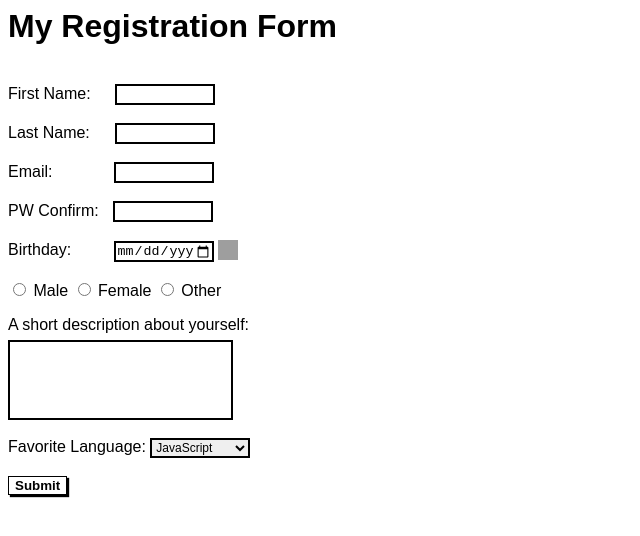
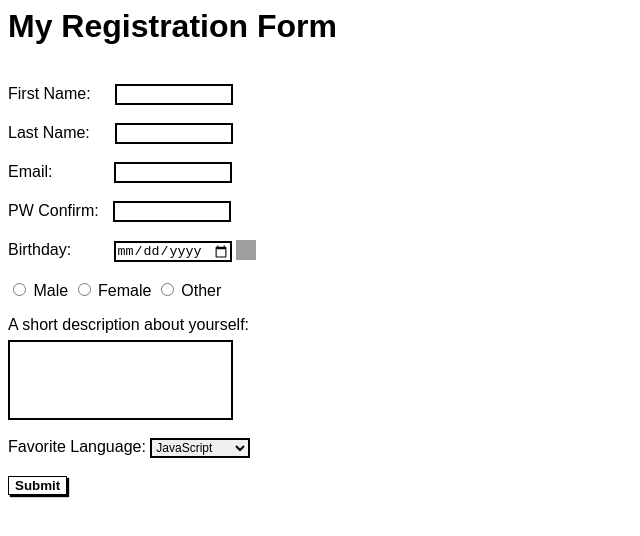
Before and after one commit to megan32/reg_form_practice, a plain HTML site: page index.html in a window 1280 px wide. Shown: the whole page, without its empty margins (0-640 px from the left). Drawn offline with Linux system fonts and the light colour scheme; grey boxes are pictures that could not be loaded.

Commit message:
Update index.html

```diff
--- a/index.html
+++ b/index.html
@@ -20,11 +20,11 @@
   <body>
     <form >
       <h1> My Registration Form </h1> <br>
-      <label> First Name: <input type="text" name="firstName" style="width: 100px; margin-left: 20px"> </label>   <br> <br>
-      <label> Last Name: <input type="text" name="lastName" style="width: 100px; margin-left: 21px"> </label>  <br> <br>
-      <label> Email: <input type="password" name="password" style="width: 100px; margin-left: 57px"> </label>  <br> <br>
-      <label> PW Confirm: <input type="password" name="pwConfirm" style="width: 100px; margin-left: 10px"> </label>  <br> <br>
-      <label> Birthday: <input type="date" name="birthday" placeholder="mm/dd/yyyy" style="width: 100px; margin-left: 38px" > </label>
+      <label> First Name: <input type="text" name="firstName" style="width: 118px; margin-left: 20px"> </label>   <br> <br>
+      <label> Last Name: <input type="text" name="lastName" style="width: 118px; margin-left: 21px"> </label>  <br> <br>
+      <label> Email: <input type="password" name="password" style="width: 118px; margin-left: 57px"> </label>  <br> <br>
+      <label> PW Confirm: <input type="password" name="pwConfirm" style="width: 118px; margin-left: 10px"> </label>  <br> <br>
+      <label> Birthday: <input type="date" name="birthday" placeholder="mm/dd/yyyy" style="width: 118px; margin-left: 38px" > </label>
       <img src="https://i1070.photobucket.com/albums/u483/meganvieno/Logomakr_1VeJca_zpsjelgpboc.png" style="width: 20px; height: 20px; vertical-align: middle" alt="calendar image" /><br> <br>
 
       <!--gender-->
```
